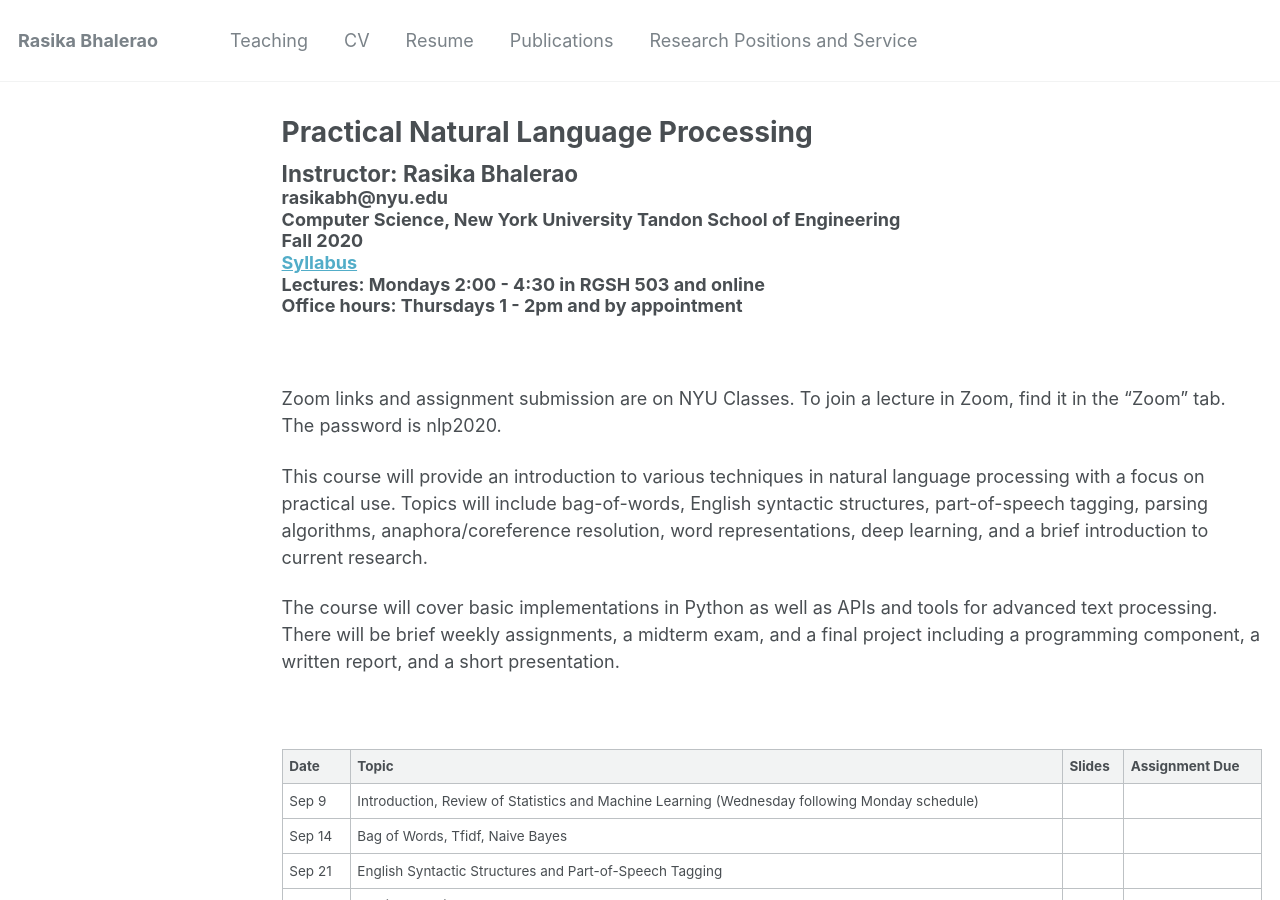
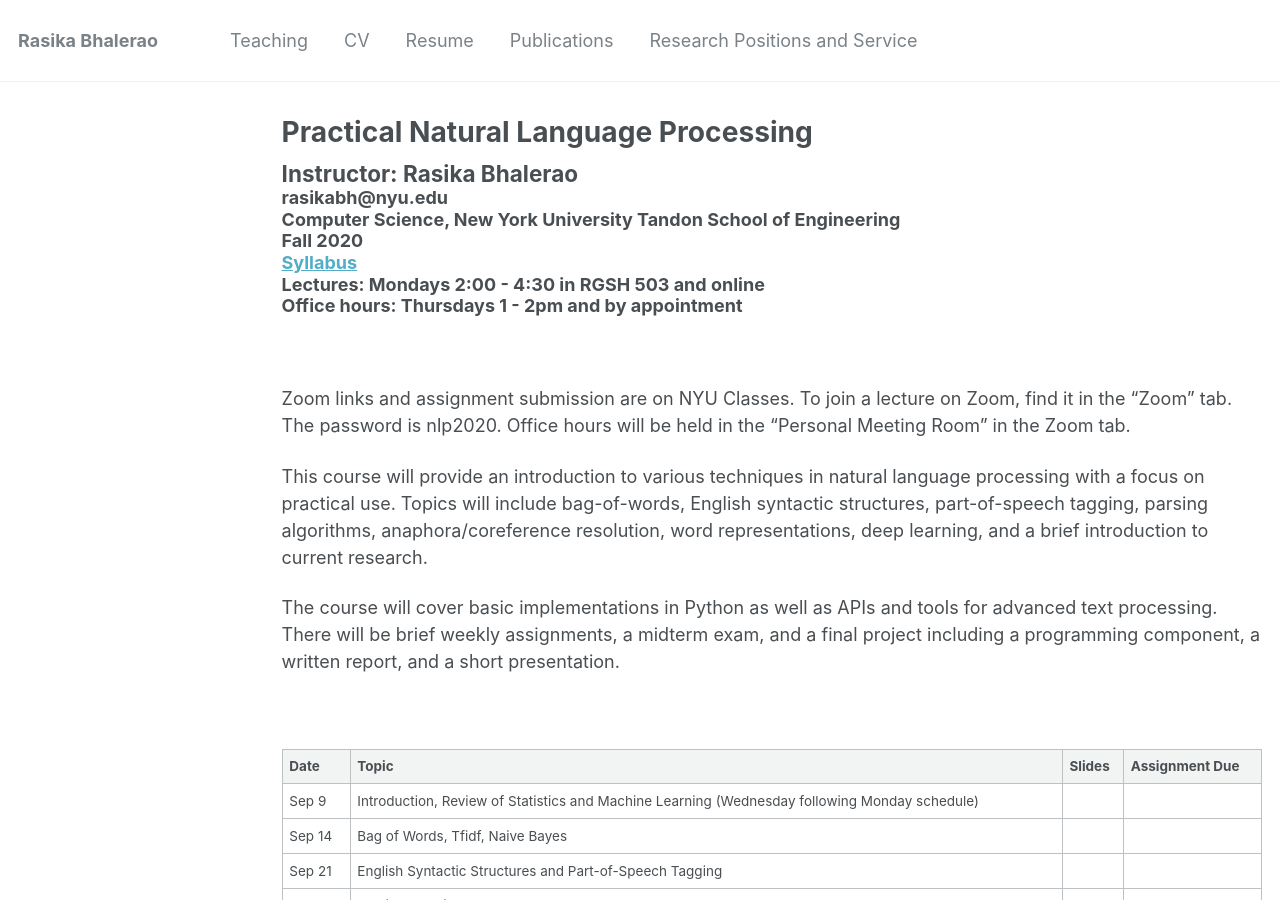
Before and after one commit to rasikabh/rasikabh.github.io, a Jekyll site: the page built from _pages/nlp2020.md, in a window 1280 px wide and 900 px high. Built offline with Jekyll 4.4.1, drawn with Linux system fonts in a browser that asks for light colours.

Commit message:
Update nlp2020.md

```diff
--- a/_pages/nlp2020.md
+++ b/_pages/nlp2020.md
@@ -22,7 +22,8 @@ h2, h3, h4, h5, h6 {margin: 0;}
 <br/>
 
 Zoom links and assignment submission are on NYU Classes.
-To join a lecture in Zoom, find it in the "Zoom" tab. The password is nlp2020.
+To join a lecture on Zoom, find it in the "Zoom" tab. The password is nlp2020.
+Office hours will be held in the "Personal Meeting Room" in the Zoom tab.
 
 This course will provide an introduction to various techniques in natural language processing with a focus on practical use. Topics will include bag-of-words, English syntactic structures, part-of-speech tagging, parsing algorithms, anaphora/coreference resolution, word representations, deep learning, and a brief introduction to current research.
 
```
